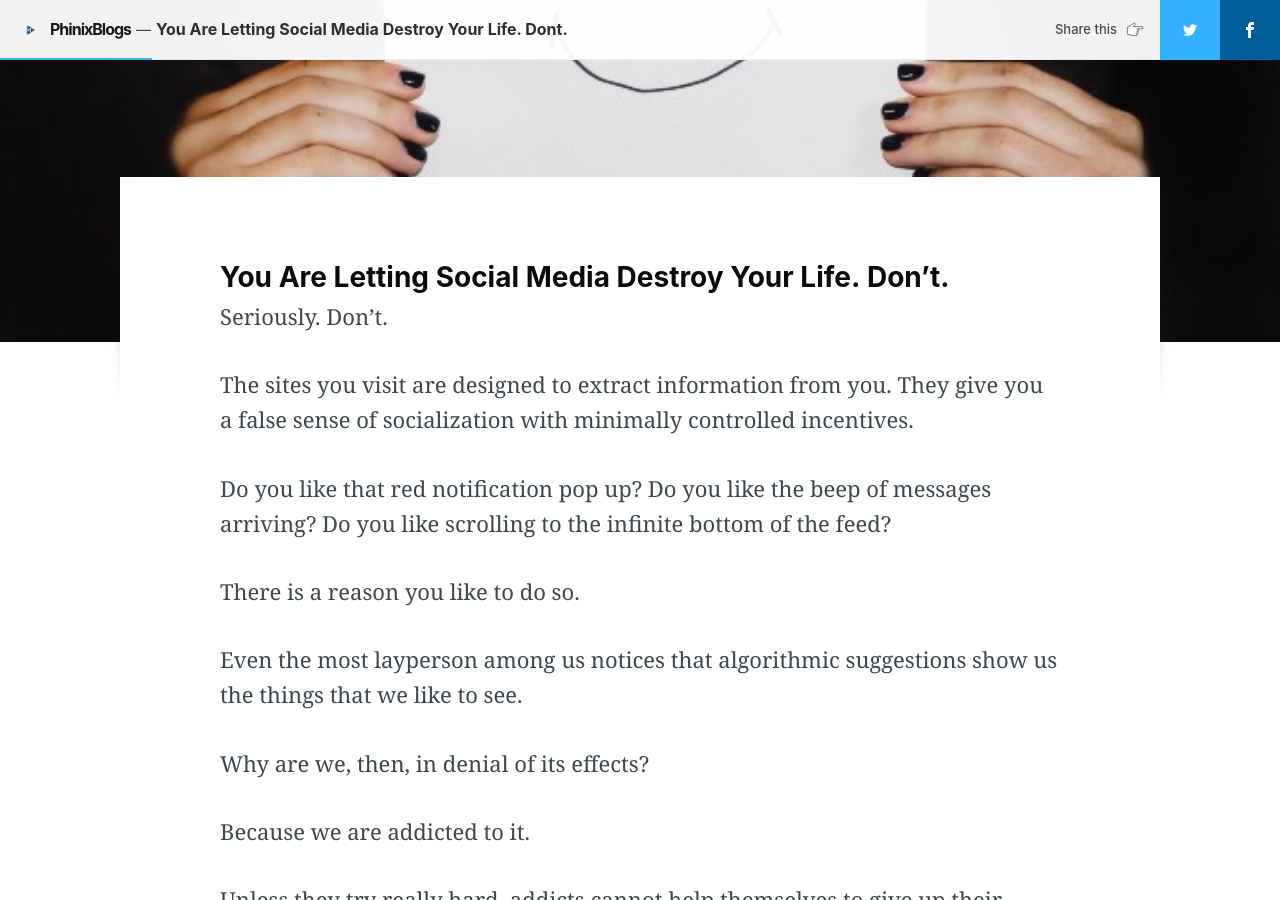
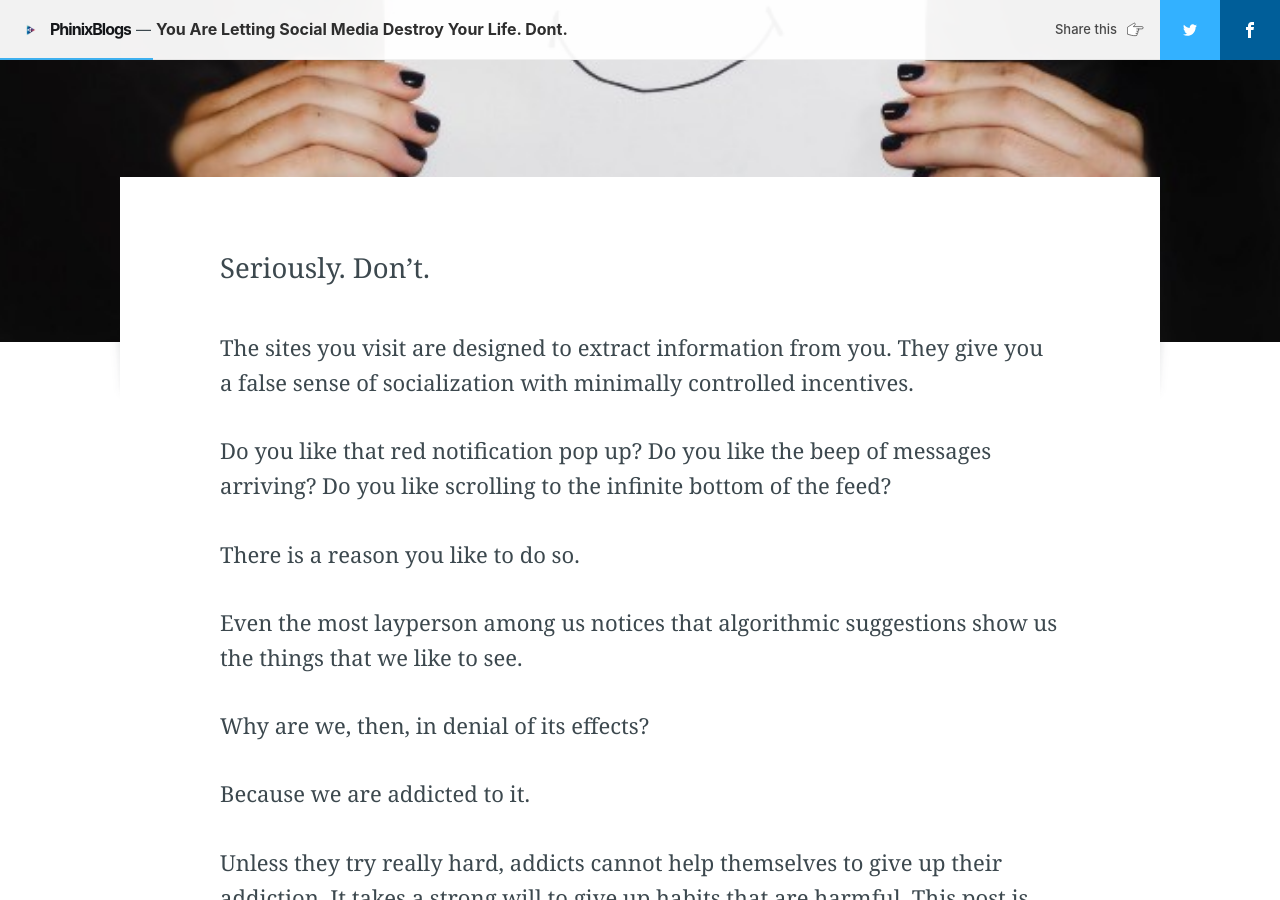
Before and after one commit to phinixgreen/phinixblogs, a Jekyll site: the page built from _posts/2021-03-18-You-Are-Letting-Social-Media-Destroy-Your-Life-Dont.md, in a window 1280 px wide and 900 px high, scrolled down 777 px. Built offline with Jekyll 4.4.1, drawn with Linux system fonts in a browser that asks for light colours; nearby versions of some CDN libraries; comment, search, counter and statistics services are not loaded.

Commit message:
title removed

```diff
--- a/_posts/2021-03-18-You-Are-Letting-Social-Media-Destroy-Your-Life-Dont.md
+++ b/_posts/2021-03-18-You-Are-Letting-Social-Media-Destroy-Your-Life-Dont.md
@@ -10,8 +10,6 @@ class: post-template
 subclass: 'post'
 author: mmmonowar
 ---
-
-### You Are Letting Social Media Destroy Your Life. Don't.
 
 Seriously. Don't.
 
```
